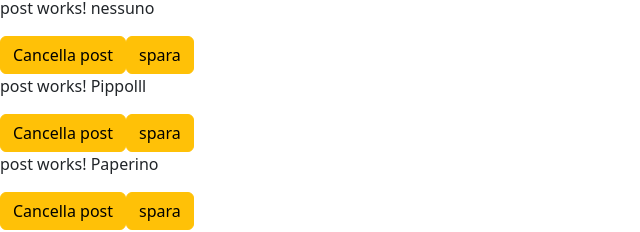
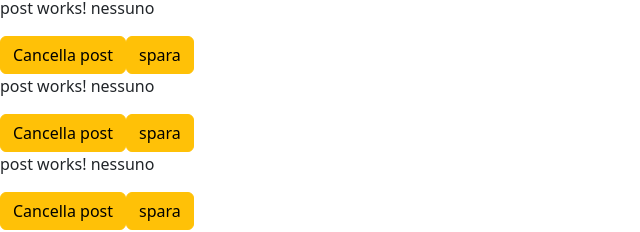
Before and after one commit to ironmanromeo/angular-corso, an Angular app: page / in a window 1280 px wide. Shown: the part 140-372 px from the top of the page, without its empty margins (0-640 px from the left). Built offline with nearby package versions, Linux system fonts and the light colour scheme.

Commit message:
genera evento su tutti i bottoni

```diff
--- a/src/app/app.component.html
+++ b/src/app/app.component.html
@@ -4,6 +4,6 @@
 
 <button class="btn btn-primary" (click)="onGeneraRandom()">Genera random</button>
 
-<app-post [ti]="nomeRandom"></app-post>
-<app-post [ti]="'Pippo'+'lll'"></app-post>
-<app-post ti="Paperino"></app-post>
+<app-post (generaEvento)="onRiceviEvento($event)" [ti]="nomeRandom"></app-post>
+<app-post (generaEvento)="onRiceviEvento($event)" [ti]="nomeRandom"></app-post>
+<app-post (generaEvento)="onRiceviEvento($event)" [ti]="nomeRandom"></app-post>
--- a/src/app/app.component.ts
+++ b/src/app/app.component.ts
@@ -22,4 +22,7 @@ export class AppComponent {
     this.nomeRandom = nome
   }
 
+  onRiceviEvento(t:string){
+    console.log(t)
+  }
 }
--- a/src/app/post/post.component.ts
+++ b/src/app/post/post.component.ts
@@ -13,7 +13,7 @@ export class PostComponent {
   constructor() { }
 
   onCancella() {
-    alert(this.generaEvento.emit(this.titolo))
+    this.generaEvento.emit(this.titolo)
   }
 
   onSpara(e:Event) {
```
